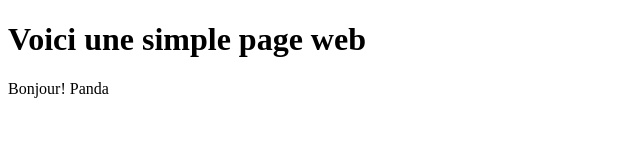
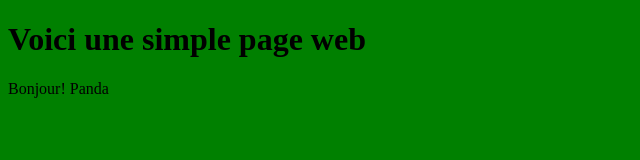
Before and after one commit to zhangyunran/d73-labo-git-02, a plain HTML site: page index.html in a window 1280 px wide. Shown: the whole page, without its empty margins (0-640 px from the left). Drawn offline with Linux system fonts and the light colour scheme.

Commit message:
J'ai modifié la couleur de la page

```diff
--- /dev/null
+++ b/css/styles.css
@@ -0,0 +1,3 @@
+body{
+	background-color:green
+}
--- a/index.html
+++ b/index.html
@@ -1,5 +1,6 @@
 <!DOCTYPE html>
 <html>
+	<link rel="stylesheet" type="text/css" href="css/styles.css">
 	<body>
 	<h1>Voici une simple page web </h1>
 
```
